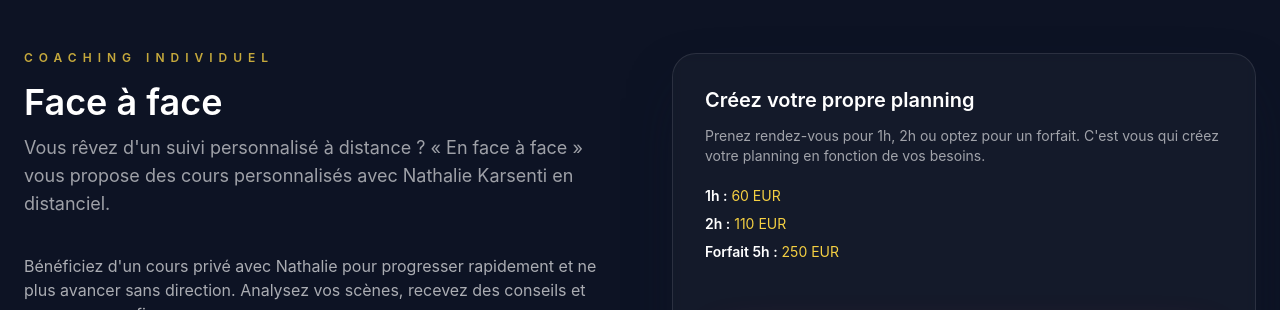
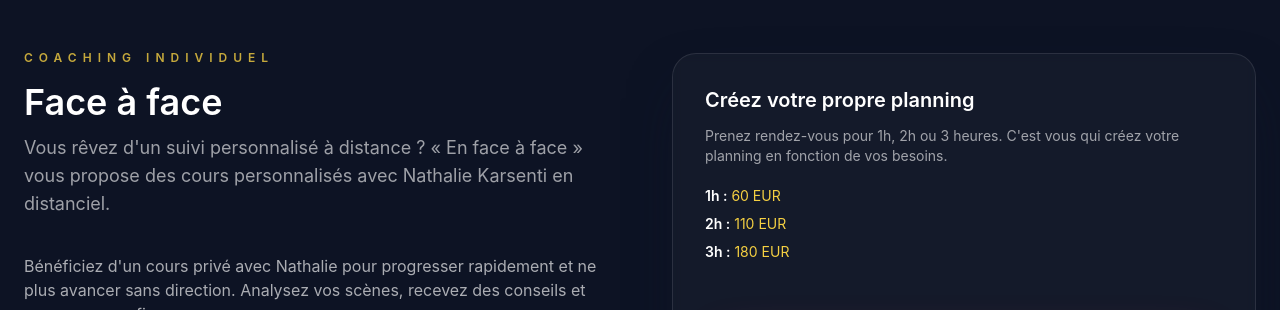
Before and after one commit to adrielakak/website, a React (Vite) app in the folder frontend/: page / in a window 1280 px wide. Shown: the part 1840-2150 px from the top of the page. Built offline with nearby package versions, Linux system fonts and the light colour scheme.

Commit message:
changement info

```diff
--- a/frontend/src/pages/Home.tsx
+++ b/frontend/src/pages/Home.tsx
@@ -232,7 +232,7 @@ function Home() {
                 <div>
                   <h3 className="text-xl font-semibold text-white">Créez votre propre planning</h3>
                   <p className="mt-3 text-sm text-white/60">
-                    Prenez rendez-vous pour 1h, 2h ou optez pour un forfait. C&apos;est vous qui créez votre planning en
+                    Prenez rendez-vous pour 1h, 2h ou 3 heures. C&apos;est vous qui créez votre planning en
                     fonction de vos besoins.
                   </p>
                   <ul className="mt-5 space-y-2 text-sm text-brand-gold">
@@ -243,7 +243,7 @@ function Home() {
                       <span className="font-semibold text-white">2h :</span> 110 EUR
                     </li>
                     <li>
-                      <span className="font-semibold text-white">Forfait 5h :</span> 250 EUR
+                      <span className="font-semibold text-white">3h :</span> 180 EUR
                     </li>
                   </ul>
                 </div>
```
